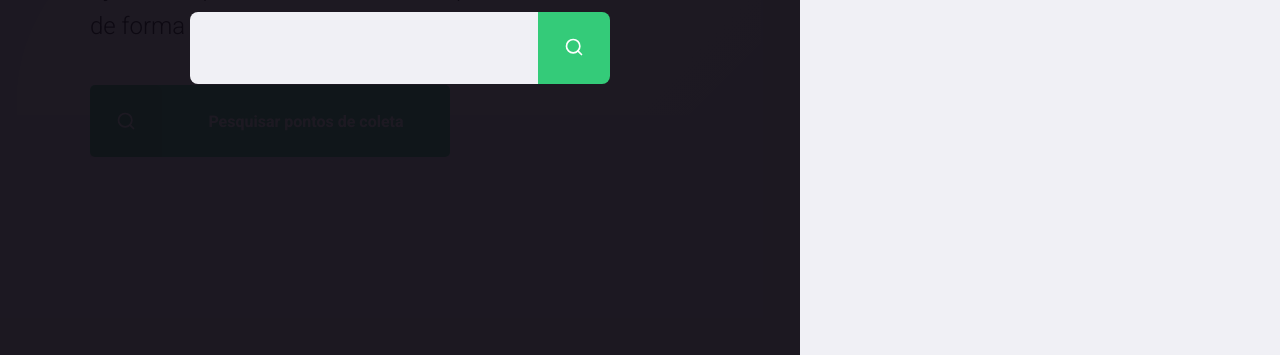
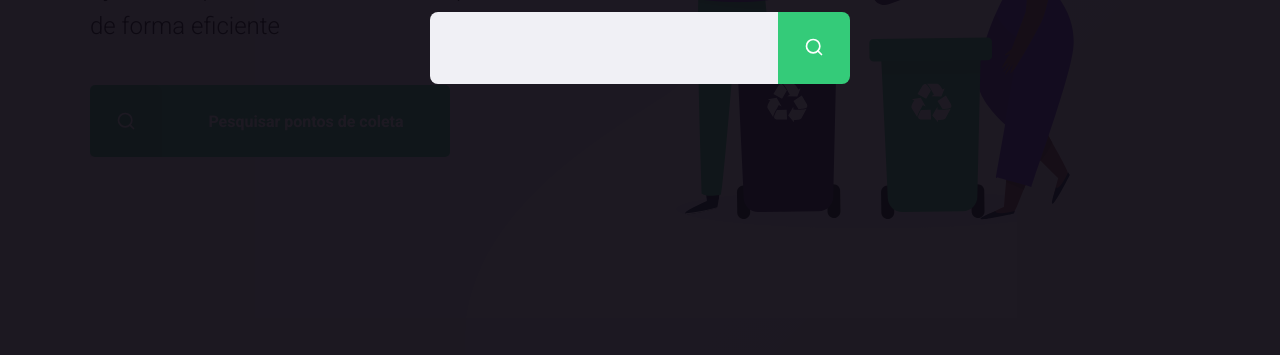
Before and after one commit to MoraesFS-N/ecoleta, a plain HTML site: page index.html in a window 1280 px wide. Shown: the part 445-800 px from the top of the page. Drawn offline with Linux system fonts and the light colour scheme; no server answers.

Commit message:
correção css do arquivo modal e do arquivo home

```diff
--- a/style/home.css
+++ b/style/home.css
@@ -1,7 +1,7 @@
 #page-home{
     height: 100vh;
     background: url('../assets/home-background.svg') no-repeat;
-    width: 100%;
+    background-position: 35vw bottom;
 }
 
 #page-home .content{
--- a/style/modal.css
+++ b/style/modal.css
@@ -1,6 +1,6 @@
 #modal{
     height: 100vh;
-    width: 100vh;
+    width: 100vw;
     background-color: #0E0A14ef;
     position: fixed;
     top: 0;
```
